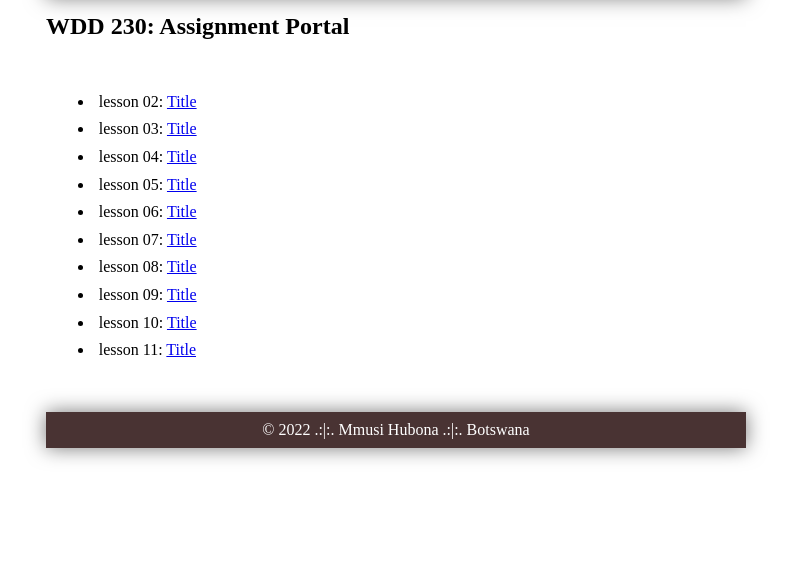
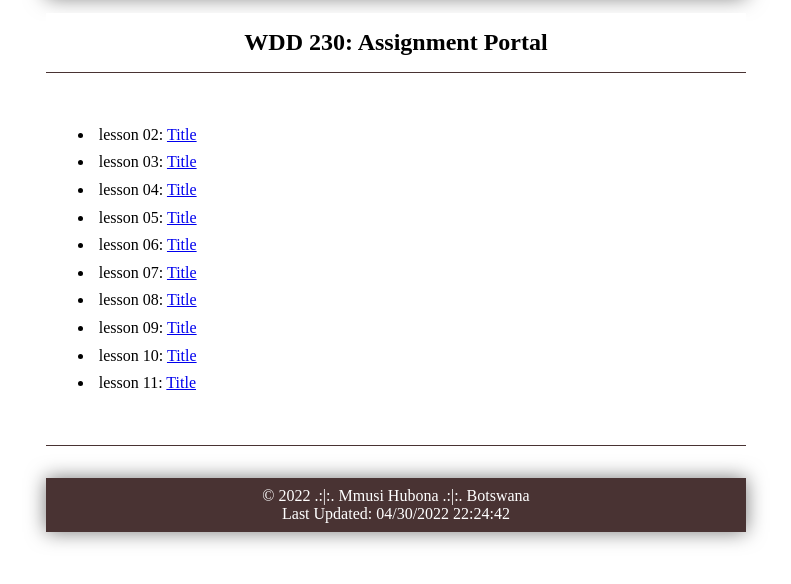
Before and after one commit to mmusih/wdd230, a plain HTML site: page index.html in a window 1280 px wide. Shown: the part 190-774 px from the top of the page, without its empty margins (244-1035 px from the left). Drawn offline with Linux system fonts and the light colour scheme.

Commit message:
week1.222

```diff
--- a/css/base.css
+++ b/css/base.css
@@ -49,3 +49,25 @@ main ul {
 main ul li {
     padding: 0.3rem;
 }
+
+.divider {
+    margin-bottom: 10px;
+    margin-top: 10px;
+    border-bottom: 1px solid rgb(73, 51, 51);
+    border-width: 1px 0px;
+    padding: 1rem;
+    background-color: rgb(255, 255, 255);
+    text-align: center;
+    color: rgb(0, 0, 0);
+}
+
+.divider2 {
+    margin-bottom: 5px;
+    margin-top: 5px;
+    border-top: 1px solid rgb(73, 51, 51);
+    border-width: 1px 0px;
+    padding: 0.5rem;
+    background-color: rgb(255, 255, 255);
+    text-align: center;
+    color: rgb(0, 0, 0);
+}
--- a/index.html
+++ b/index.html
@@ -17,7 +17,9 @@
         </div>
     </header>
     <main>
+        <div class="divider">
         <h2>WDD 230: Assignment Portal</h2>
+        </div>
         <ul>
             <li>lesson 02: <a href="@">Title</a></li>
             <li>lesson 03: <a href="@">Title</a></li>
@@ -30,9 +32,12 @@
             <li>lesson 10: <a href="@">Title</a></li>
             <li>lesson 11: <a href="@">Title</a></li>
         </ul>
+        <div class="divider2"></div>
     </main>
     <footer>
-        <p>&#169; 2022 &period;&colon;&verbar;&colon;&period; Mmusi Hubona &period;&colon;&verbar;&colon;&period; Botswana</p>
+        <p>&#169; <span id="year"></span> &period;&colon;&verbar;&colon;&period; Mmusi Hubona &period;&colon;&verbar;&colon;&period; Botswana</p>
+        <p>Last Updated: <span id="modified"></span></p>
     </footer>
+    <script src="js/base.js"></script>
 </body>
 </html>
--- /dev/null
+++ b/js/base.js
@@ -0,0 +1,5 @@
+const currentYear = 2022;
+document.querySelector("#year").textContent = currentYear;
+
+time = document.lastModified;
+document.querySelector("#modified").textContent = time;
```
